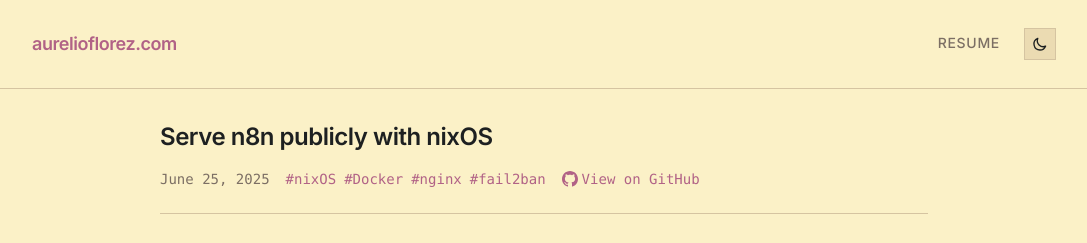
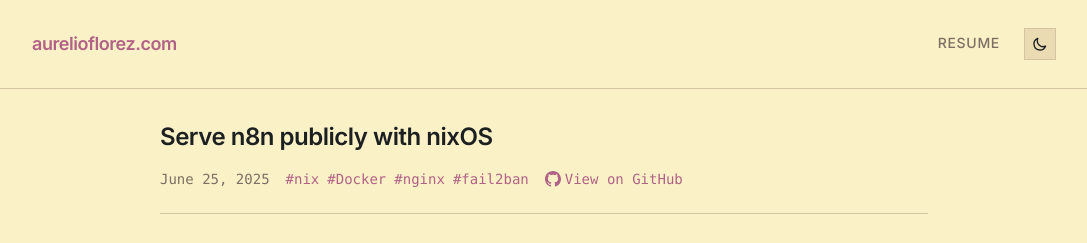
Before and after one commit to Aureliusf/personal-site, an Astro site: page /posts/nixos in a window 1280 px wide. Shown: the top 243 px of the page, without its empty margins (96-1183 px from the left). Built offline with nearby package versions, Linux system fonts and the light colour scheme; Astro itself is replaced by a stand-in of ours.

Commit message:
changed nixos for nix
LiveReview Pre-Commit Check: skipped

```diff
--- a/src/content/posts/nixOS.md
+++ b/src/content/posts/nixOS.md
@@ -1,7 +1,7 @@
 ---
 title: Serve n8n publicly with nixOS
 date: 2025-06-25 15:59:22
-tags: ["nixOS", "Docker", "nginx", "fail2ban"]
+tags: ["nix", "Docker", "nginx", "fail2ban"]
 featured: true
 highlight: "99.99% uptime · Zero security incidents"
 github: "https://github.com/Aureliusf/nixOS-n8n"
```
